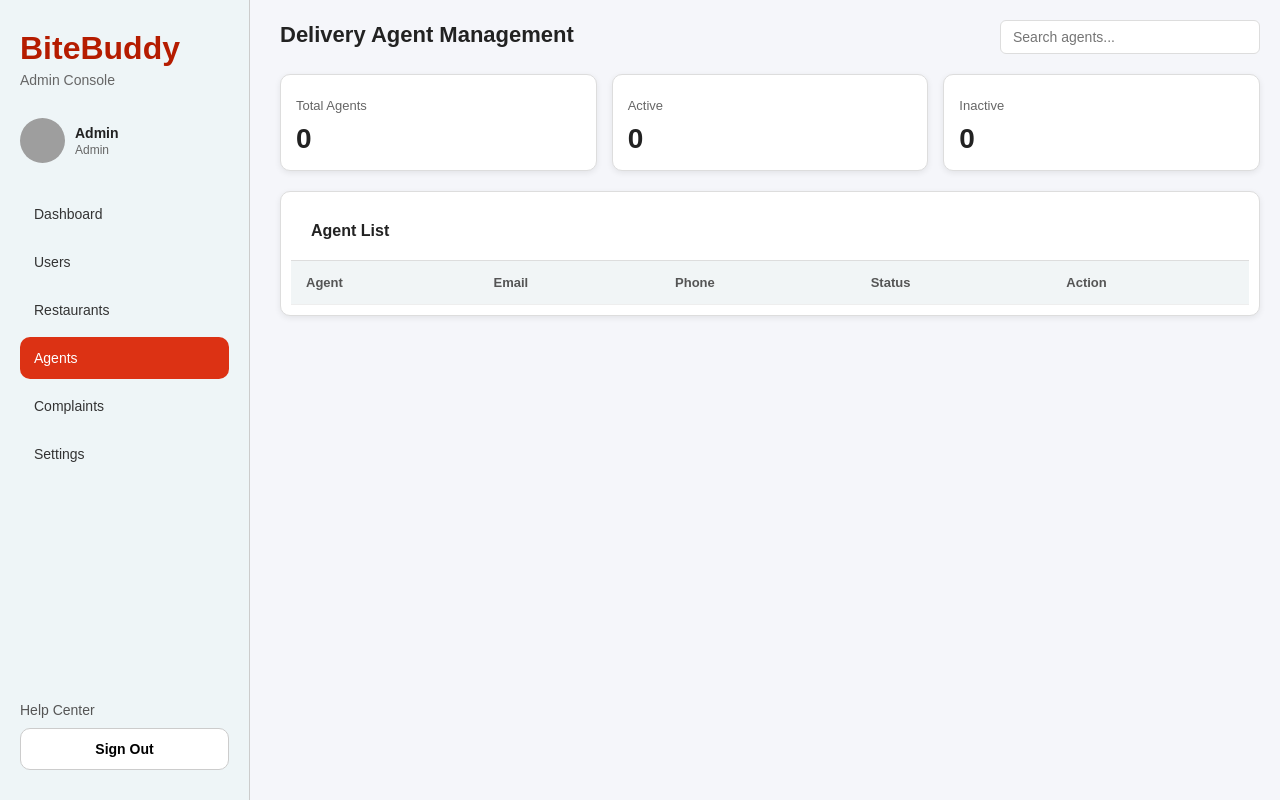
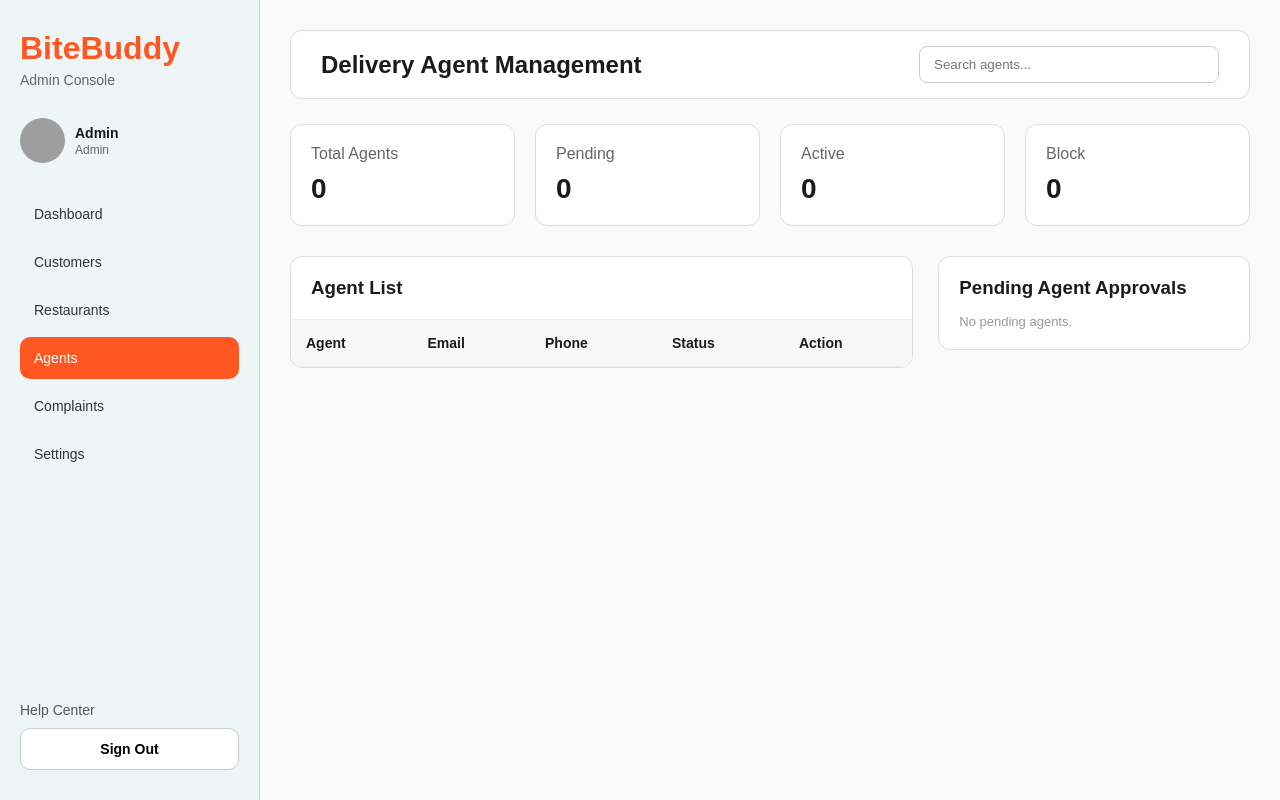
Before and after one commit to muin99/FoodOS, a PHP site: page /admin/view/agents.php in a window 1280 px wide. Run offline with PHP 8.4, Linux system fonts and the light colour scheme; data comes from the database, SQL or seed files in the repository; lists and menus that the app fills with data are empty; grey boxes are pictures that could not be loaded.

Commit message:
added block-active agent feature

```diff
--- a/admin/controller/agentController.php
+++ b/admin/controller/agentController.php
@@ -11,10 +11,17 @@ $action = $_POST['action'] ?? null;
 $id     = $_POST['id'] ?? null;
 
 
-// HANDLE ACTIONS
-if ($action && $id) {
+if ($action && $id)
+{
+    switch ($action)
+    {
+        case 'approve':
+            approveAgent($conn, $id);
+            break;
 
-    switch ($action) {
+        case 'reject':
+            rejectAgent($conn, $id);
+            break;
 
         case 'activate':
             activateAgent($conn, $id);
--- a/admin/model/agentModel.php
+++ b/admin/model/agentModel.php
@@ -1,6 +1,5 @@
 <?php
 
-// GET ALL DELIVERY AGENTS
 function getAllAgents($conn)
 {
     $sql = "
@@ -22,21 +21,41 @@ function getAllAgents($conn)
 }
 
 
-// ACTIVATE AGENT
+function approveAgent($conn, $id)
+{
+    $sql = "UPDATE users SET is_approved = 2 WHERE id = ?";
+    $stmt = $conn->prepare($sql);
+    $stmt->bind_param("i", $id);
+
+    return $stmt->execute();
+}
+
+
+function rejectAgent($conn, $id)
+{
+    $sql = "UPDATE users SET is_approved = 3 WHERE id = ?";
+    $stmt = $conn->prepare($sql);
+    $stmt->bind_param("i", $id);
+
+    return $stmt->execute();
+}
+
+
 function activateAgent($conn, $id)
 {
     $sql = "UPDATE users SET is_active = 1 WHERE id = ?";
     $stmt = $conn->prepare($sql);
     $stmt->bind_param("i", $id);
+
     return $stmt->execute();
 }
 
 
-// DEACTIVATE AGENT
 function deactivateAgent($conn, $id)
 {
     $sql = "UPDATE users SET is_active = 0 WHERE id = ?";
     $stmt = $conn->prepare($sql);
     $stmt->bind_param("i", $id);
+
     return $stmt->execute();
 }
--- a/admin/partials/sidebar.php
+++ b/admin/partials/sidebar.php
@@ -20,8 +20,7 @@ $adminRole  = $_SESSION['admin_role'] ?? 'admin';
     <h1>BiteBuddy</h1>
     <p>Admin Console</p>
   </div>
-
-  <!-- ===== ADMIN PROFILE ===== -->
+  <!-- admin -->
   <div class="profile">
     <img src="https://i.pravatar.cc/100" alt="Admin Avatar">
 
@@ -31,7 +30,7 @@ $adminRole  = $_SESSION['admin_role'] ?? 'admin';
     </div>
   </div>
 
-  <!-- ===== MENU ===== -->
+  <!-- menu -->
   <nav class="menu">
     <a href="adminDashboard.php"
        class="<?= ($activePage === 'dashboard') ? 'active' : '' ?>">
@@ -40,7 +39,7 @@ $adminRole  = $_SESSION['admin_role'] ?? 'admin';
 
     <a href="customers.php"
        class="<?= ($activePage === 'customers') ? 'active' : '' ?>">
-       Users
+       Customers
     </a>
 
     <a href="restaurants.php"
@@ -64,7 +63,7 @@ $adminRole  = $_SESSION['admin_role'] ?? 'admin';
     </a>
   </nav>
 
-  <!-- ===== BOTTOM ===== -->
+  <!-- bottom -->
   <div class="bottom-links">
     <a href="#">Help Center</a>
 
--- a/admin/view/agents.php
+++ b/admin/view/agents.php
@@ -14,6 +14,7 @@ if (!isset($agents)) {
 
 <!DOCTYPE html>
 <html lang="en">
+
 <head>
 
 <meta charset="UTF-8">
@@ -21,8 +22,7 @@ if (!isset($agents)) {
 
 <title><?= $pageTitle ?></title>
 
-<link rel="stylesheet" href="../assets/css/adminDashboard.css">
-<link rel="stylesheet" href="../assets/css/customers.css">
+<link rel="stylesheet" href="../assets/css/restaurants.css">
 
 </head>
 
@@ -39,13 +39,13 @@ if (!isset($agents)) {
             <h2>Delivery Agent Management</h2>
 
             <div class="search-box">
-            <input type="text" id="searchAgent" placeholder="Search agents...">
+                <input type="text"
+                       id="searchAgent"
+                       placeholder="Search agents...">
             </div>
 
         </div>
 
-
-    <!-- CARDS -->
         <div class="cards">
 
             <div class="card">
@@ -54,19 +54,29 @@ if (!isset($agents)) {
             </div>
 
             <div class="card">
-            <p>Active</p>
-            <h3><?= count(array_filter($agents, fn($a) => $a['is_active'] == 1)) ?></h3>
+                <p>Pending</p>
+                <h3>
+                    <?= count(array_filter($agents, fn($a) => $a['is_active'] == 2)) ?>
+                </h3>
             </div>
 
             <div class="card">
-            <p>Inactive</p>
-            <h3><?= count(array_filter($agents, fn($a) => $a['is_active'] == 0)) ?></h3>
+                <p>Active</p>
+                <h3>
+                    <?= count(array_filter($agents, fn($a) => $a['is_active'] == 1)) ?>
+                </h3>
+            </div>
+
+            <div class="card">
+                <p>Block</p>
+                <h3>
+                    <?= count(array_filter($agents, fn($a) => $a['is_active'] == 0)) ?>
+                </h3>
             </div>
 
         </div>
 
 
-    <!-- TABLE -->
         <div class="content">
 
             <div class="table-section">
@@ -95,30 +105,45 @@ if (!isset($agents)) {
 
                         <?php foreach ($agents as $a): ?>
 
+                            <?php if ($a['is_active'] != 2): ?>
+
                             <tr>
 
+                                <!-- AGENT -->
                                 <td>
 
                                     <div class="user-info">
+
                                         <img src="https://i.pravatar.cc/150?img=<?= $a['id'] ?>">
-                                    <span><?= htmlspecialchars($a['name']) ?></span>
+
+                                        <span>
+                                            <?= htmlspecialchars($a['name']) ?>
+                                        </span>
+
                                     </div>
 
                                 </td>
+                                <td>
+                                    <?= htmlspecialchars($a['email']) ?>
+                                </td>
 
-                            <td><?= htmlspecialchars($a['email']) ?></td>
-
-                            <td><?= htmlspecialchars($a['phone']) ?></td>
+                                <td>
+                                    <?= htmlspecialchars($a['phone']) ?>
+                                </td>
 
                                 <td>
 
                                     <?php if ($a['is_active'] == 1): ?>
 
-                                    <span class="status active">Active</span>
+                                        <span class="status active">
+                                            Active
+                                        </span>
 
-                                <?php else: ?>
+                                    <?php elseif ($a['is_active'] == 0): ?>
 
-                                    <span class="status inactive">Inactive</span>
+                                        <span class="status inactive">
+                                            Inactive
+                                        </span>
 
                                     <?php endif; ?>
 
@@ -126,10 +151,15 @@ if (!isset($agents)) {
 
                                 <td>
 
-                                <form method="POST" action="../controller/agentController.php">
+                                    <form method="POST"
+                                          action="../controller/agentController.php"
+                                          style="display:flex; gap:5px;">
 
-                                    <input type="hidden" name="id" value="<?= $a['id'] ?>">
+                                        <input type="hidden"
+                                               name="id"
+                                               value="<?= $a['id'] ?>">
 
+                                        <!-- VIEW -->
                                         <button type="button"
                                                 class="btn view"
                                                 onclick='viewAgent(<?= json_encode($a) ?>)'>
@@ -138,23 +168,24 @@ if (!isset($agents)) {
 
                                         </button>
 
+                                        <!-- DEACTIVATE -->
                                         <?php if ($a['is_active'] == 1): ?>
 
                                             <button type="submit"
                                                     name="action"
                                                     value="deactivate"
-                                                class="btn danger">
+                                                    class="reject-btn">
 
-                                            Deactivate
+                                                Block
 
                                             </button>
 
-                                    <?php else: ?>
+                                        <?php elseif ($a['is_active'] == 0): ?>
 
                                             <button type="submit"
                                                     name="action"
                                                     value="activate"
-                                                class="btn success">
+                                                    class="approve-btn">
 
                                                 Reactivate
 
@@ -168,11 +199,82 @@ if (!isset($agents)) {
 
                             </tr>
 
+                            <?php endif; ?>
+
                         <?php endforeach; ?>
 
                         </tbody>
 
                     </table>
+
+                </div>
+
+            </div>
+
+
+            <!-- RIGHT PANEL -->
+            <div class="right-panel">
+
+                <div class="box">
+
+                    <h3>Pending Agent Approvals</h3>
+
+                    <?php
+                    $pendingAgents = array_filter(
+                        $agents,
+                        fn($a) => $a['is_active'] == 2
+                    );
+                    ?>
+
+                    <?php if (count($pendingAgents) === 0): ?>
+
+                        <p style="font-size:13px;color:#999;">
+                            No pending agents.
+                        </p>
+
+                    <?php else: ?>
+
+                        <?php foreach ($pendingAgents as $p): ?>
+
+                            <div class="box" style="margin-bottom:10px;">
+
+                                <p style="font-weight:600;margin:0;">
+                                    <?= htmlspecialchars($p['name']) ?>
+                                </p>
+
+                                <p style="font-size:12px;color:#888;margin:4px 0;">
+                                    <?= htmlspecialchars($p['email']) ?>
+                                </p>
+
+                                <p style="font-size:12px;color:#888;margin:4px 0;">
+                                    <?= htmlspecialchars($p['phone']) ?>
+                                </p>
+
+                                <form method="POST"
+                                      action="../controller/agentController.php"
+                                      style="margin-top:8px;">
+
+                                    <input type="hidden"
+                                           name="id"
+                                           value="<?= $p['id'] ?>">
+
+                                    <button type="submit"
+                                            name="action"
+                                            value="activate"
+                                            class="btn success"
+                                            style="width:100%;">
+
+                                        Approve Agent
+
+                                    </button>
+
+                                </form>
+
+                            </div>
+
+                        <?php endforeach; ?>
+
+                    <?php endif; ?>
 
                 </div>
 
@@ -192,10 +294,25 @@ if (!isset($agents)) {
 
         <h3>Agent Details</h3>
 
-        <p><b>Name:</b> <span id="m_name"></span></p>
-        <p><b>Email:</b> <span id="m_email"></span></p>
-        <p><b>Phone:</b> <span id="m_phone"></span></p>
-        <p><b>Status:</b> <span id="m_status"></span></p>
+        <p>
+            <b>Name:</b>
+            <span id="m_name"></span>
+        </p>
+
+        <p>
+            <b>Email:</b>
+            <span id="m_email"></span>
+        </p>
+
+        <p>
+            <b>Phone:</b>
+            <span id="m_phone"></span>
+        </p>
+
+        <p>
+            <b>Status:</b>
+            <span id="m_status"></span>
+        </p>
 
         <button onclick="closeModal()" class="btn danger">
             Close
@@ -210,11 +327,21 @@ if (!isset($agents)) {
 
 function viewAgent(a)
 {
-    document.getElementById("m_name").innerText = a.name;
-    document.getElementById("m_email").innerText = a.email;
-    document.getElementById("m_phone").innerText = a.phone;
+    document.getElementById("m_name").innerText =
+        a.name;
+
+    document.getElementById("m_email").innerText =
+        a.email;
+
+    document.getElementById("m_phone").innerText =
+        a.phone;
+
     document.getElementById("m_status").innerText =
-        (a.is_active == 1) ? "Active" : "Inactive";
+        (a.is_active == 2)
+        ? "Pending"
+        : (a.is_active == 1)
+            ? "Active"
+            : "Inactive";
 
     document.getElementById("agentModal").style.display = "flex";
 }
@@ -226,12 +353,14 @@ function closeModal()
 }
 
 
-// SEARCH
-document.getElementById("searchAgent").addEventListener("keyup", function () {
+document.getElementById("searchAgent")
+.addEventListener("keyup", function () {
 
     let val = this.value.toLowerCase();
 
-    let rows = document.querySelectorAll("#agentTable tbody tr");
+    let rows = document.querySelectorAll(
+        "#agentTable tbody tr"
+    );
 
     rows.forEach(row => {
 
```
Also changed, not shown: admin/view/restaurants.php (+1 -14 lines). Lines whose indentation alone changed are shown as unchanged.
